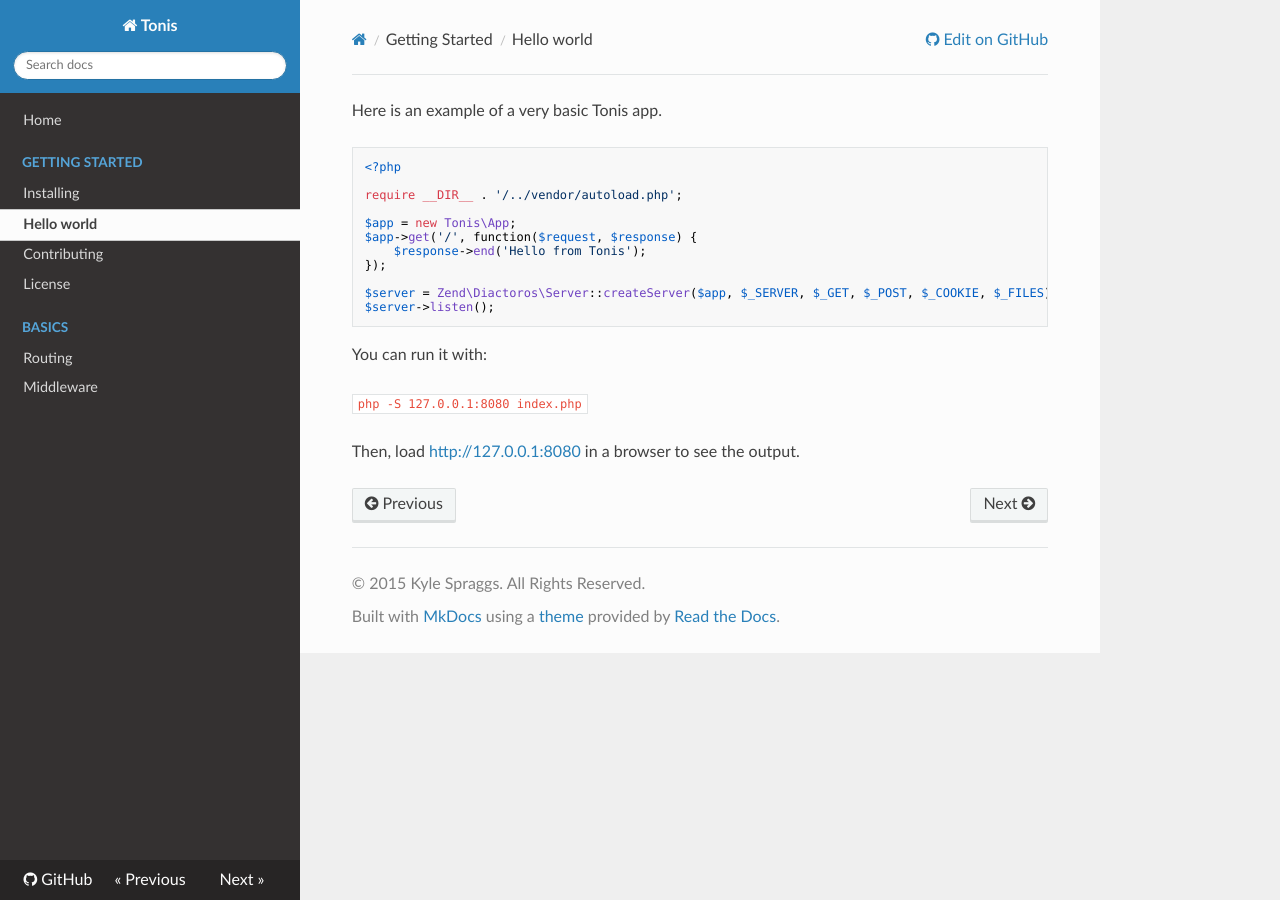
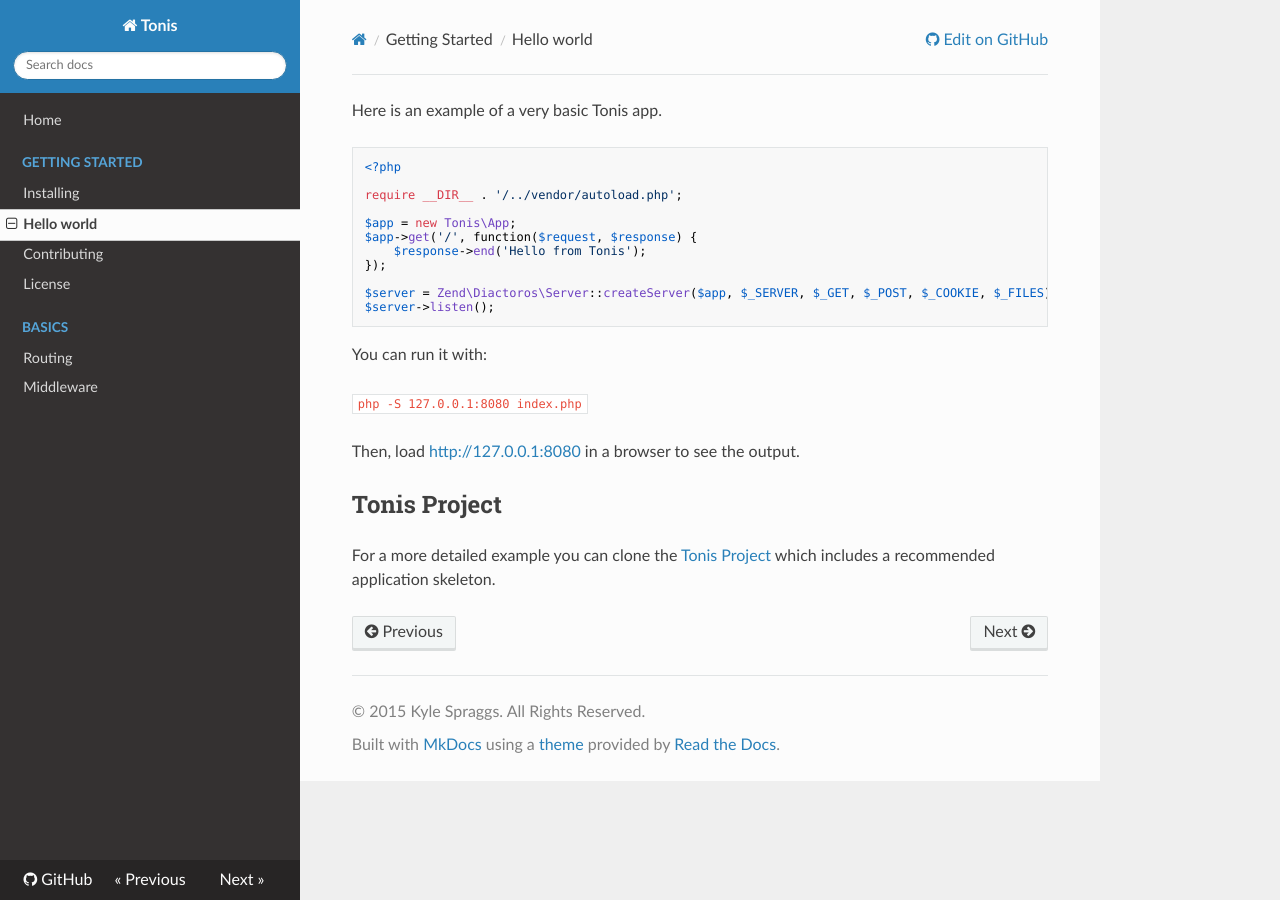
Before and after one commit to tonis-io-legacy/tonis, an MkDocs documentation site: the page built from docs/getting-started/hello-world.md, in a window 1280 px wide. Built offline with MkDocs 1.6.1, drawn with Linux system fonts in a browser that asks for light colours; nearby versions of some CDN libraries; old or Windows-style settings are respelled for this version of MkDocs.

Commit message:
Docs update

````diff
--- a/docs/getting-started/hello-world.md
+++ b/docs/getting-started/hello-world.md
@@ -19,3 +19,9 @@ You can run it with:
 ```php -S 127.0.0.1:8080 index.php```
 
 Then, load [http://127.0.0.1:8080](http://127.0.0.1:8080) in a browser to see the output.
+
+Tonis Project
+-------------
+
+For a more detailed example you can clone the [Tonis Project](http://github.com/tonis-io/tonis-project) which
+includes a recommended application skeleton.
````
